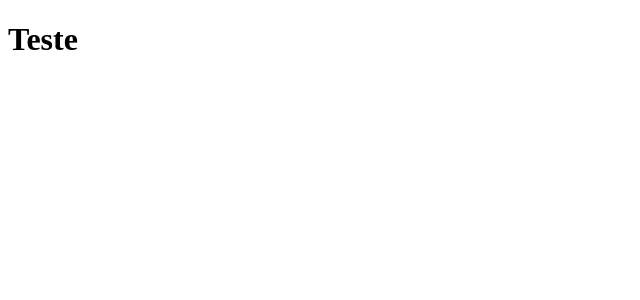
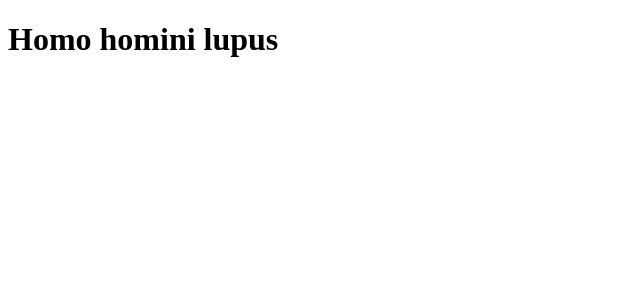
Before and after one commit to andrelimarn/clone-tabnews, a Next.js app: page / in a window 1280 px wide. Shown: the top 300 px of the page, without its empty margins (0-640 px from the left). Built offline with nearby package versions, Linux system fonts and the light colour scheme.

Commit message:
alteração da frase na pagina inicial

```diff
--- a/pages/index.js
+++ b/pages/index.js
@@ -1,5 +1,5 @@
 function Home() {
-    return <h1>Teste</h1>
+    return <h1>Homo homini lupus</h1>
 }
 
 export default Home;
```
